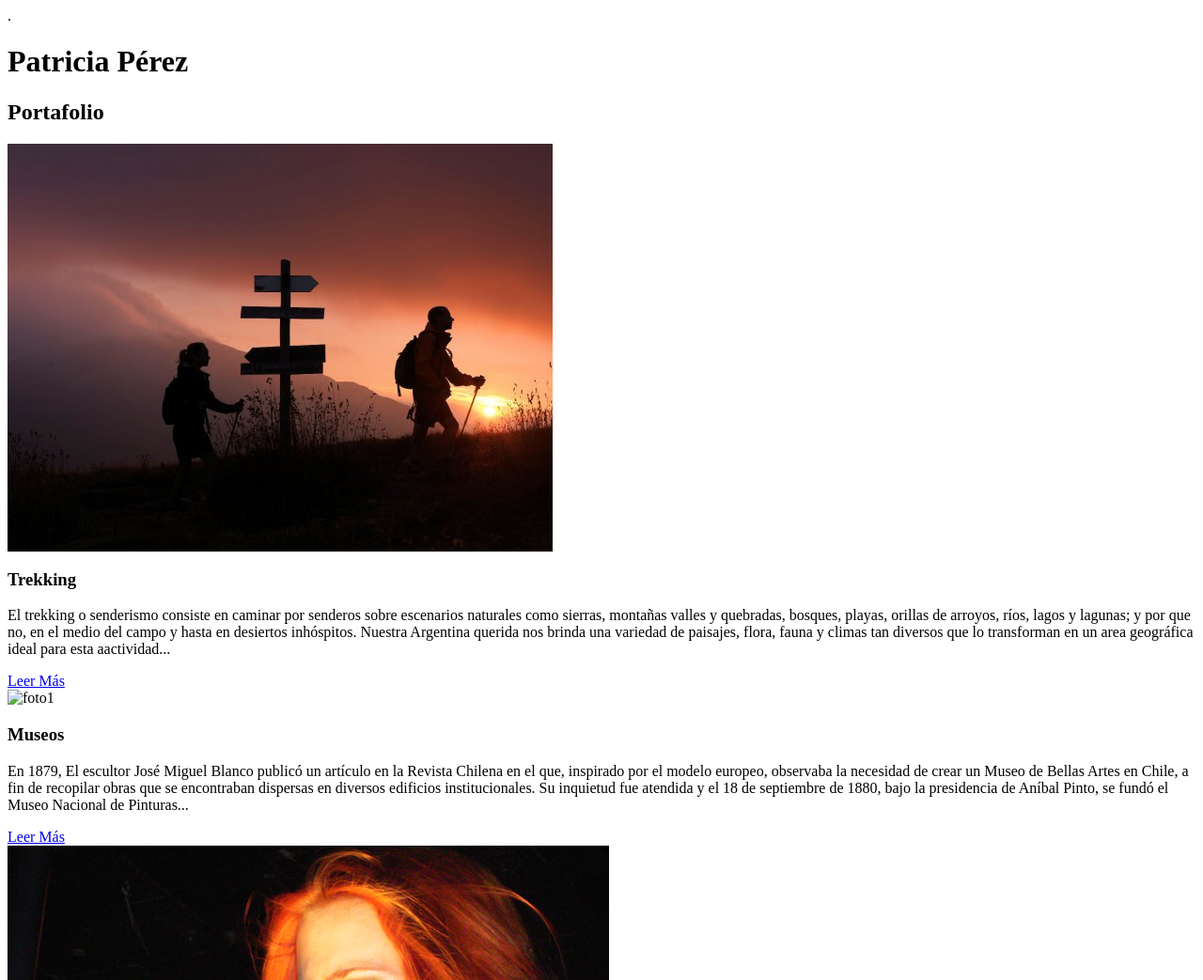
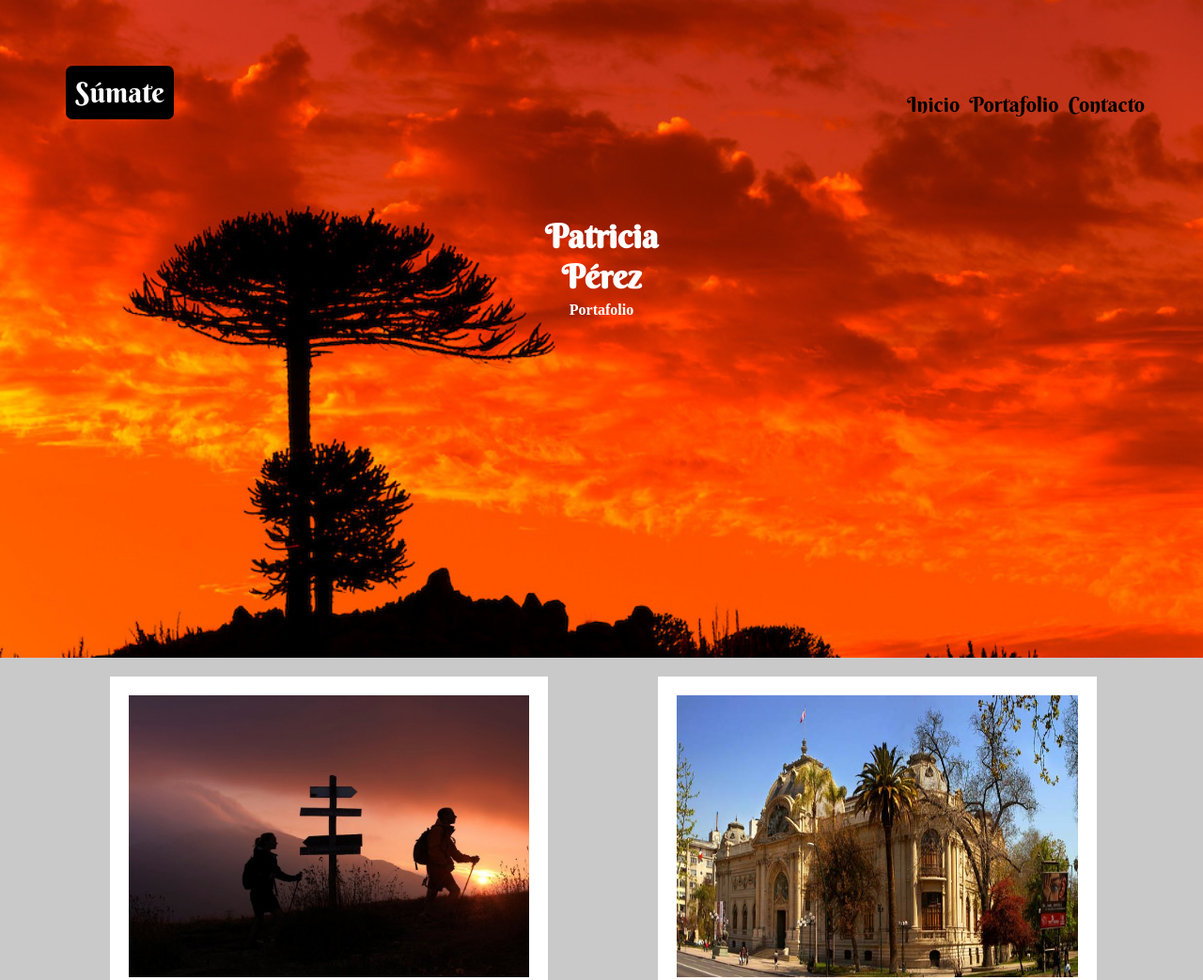
Before and after one commit to Patriciadisain/mini, a plain HTML site: page index.html in a window 1280 px wide. Shown: the top 1043 px of the page at 94% size. Drawn offline with Linux system fonts and the light colour scheme.

Commit message:
arreglo de inconveniente

```diff
--- a/index.html
+++ b/index.html
@@ -1,4 +1,26 @@
-.
+<!DOCTYPE html>
+<html lang="en">
+  <head>
+  	<meta charset="UTF-8">
+    <link type='text/css' rel='stylesheet' href='https://fonts.googleapis.com/css?family=Open+Sans'>
+    <link href="https://fonts.googleapis.com/css?family=Berkshire+Swash" rel="stylesheet">
+    <link rel="shorcut icon" href="favicon.ico">
+  	<link rel="stylesheet" href="css/simplegrid.css">
+  	<link rel="stylesheet" href="css/main.css">
+  </head>
+  <body>
+	<header class="fondo">
+		<div class="container-fluid home">
+			<div class="row">
+				<div class="col-6">
+					<div class="boton"><a href="mailto:sumate@laboratoria.la">Súmate</a></div>
+				</div>
+				<div class="col-6 lista">
+					<ul>
+						<li><a href="#">Inicio</a></li>
+						<li><a href="#">Portafolio</a></li>
+						<li><a href="#">Contacto</a></li>
+					</ul>
 				</div>
 			</div>
 			<div class="row nombre">
@@ -22,7 +44,7 @@
 			</div>
 			<div class="col-offset-1"></div>
 			<div class="col-4 blanco">
-				<img src="img/1337649431_63-528x352.jpg" alt="foto1" class="imagenes">
+				<img src="img/descarga.jpg" alt="foto1" class="imagenes">
 				<h3>Museos</h3>
 				<p>En 1879, El escultor José Miguel Blanco publicó un artículo en la Revista Chilena en el que, inspirado por el modelo europeo, observaba la necesidad de crear un Museo de Bellas Artes en Chile, a fin de recopilar obras que se encontraban dispersas en diversos edificios institucionales. Su inquietud fue atendida y el 18 de septiembre de 1880, bajo la presidencia de Aníbal Pinto, se fundó el Museo Nacional de Pinturas...</p>
 				<div class="boton-2"><a href="http://www.mnba.cl/617/w3-propertyvalue-38955.html">Leer Más</a></div>
@@ -41,7 +63,7 @@
 				<img src="img/Wallpaper_Latino_Interestelar_V3_1600x1200_JPosters.jpg" alt="foto1" class="imagenes">
 				<h3>Cine</h3>
 				<p>La realización, en el ámbito audiovisual, es el proceso por el cual se crea un vídeo. Usualmente, en el cine de producción industrial pueden distinguirse cinco etapas de realización: desarrollo, preproducción, rodaje, postproducción y distribución. La realización supone asumir decisiones tanto a nivel artístico como productivo, y la limitación únicamente está dada por los medios disponibles presupuesto....</p>
-				<div class="boton-2"><a href="http://www.mnba.cl/617/w3-propertyvalue-38955.html">Leer Más</a></div>
+				<div class="boton-2"><a href="htts://www.imbd.com">Leer Más</a></div>
 			</div>
 		</div>
 	</section>
```
